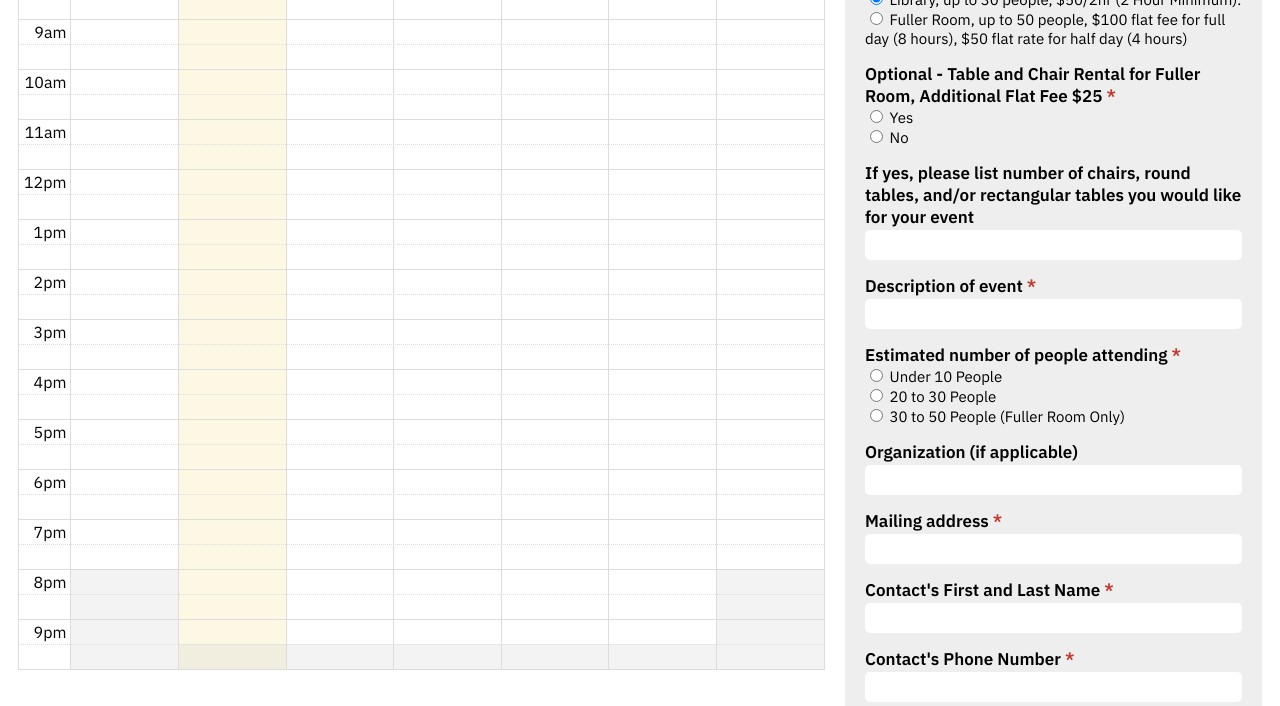
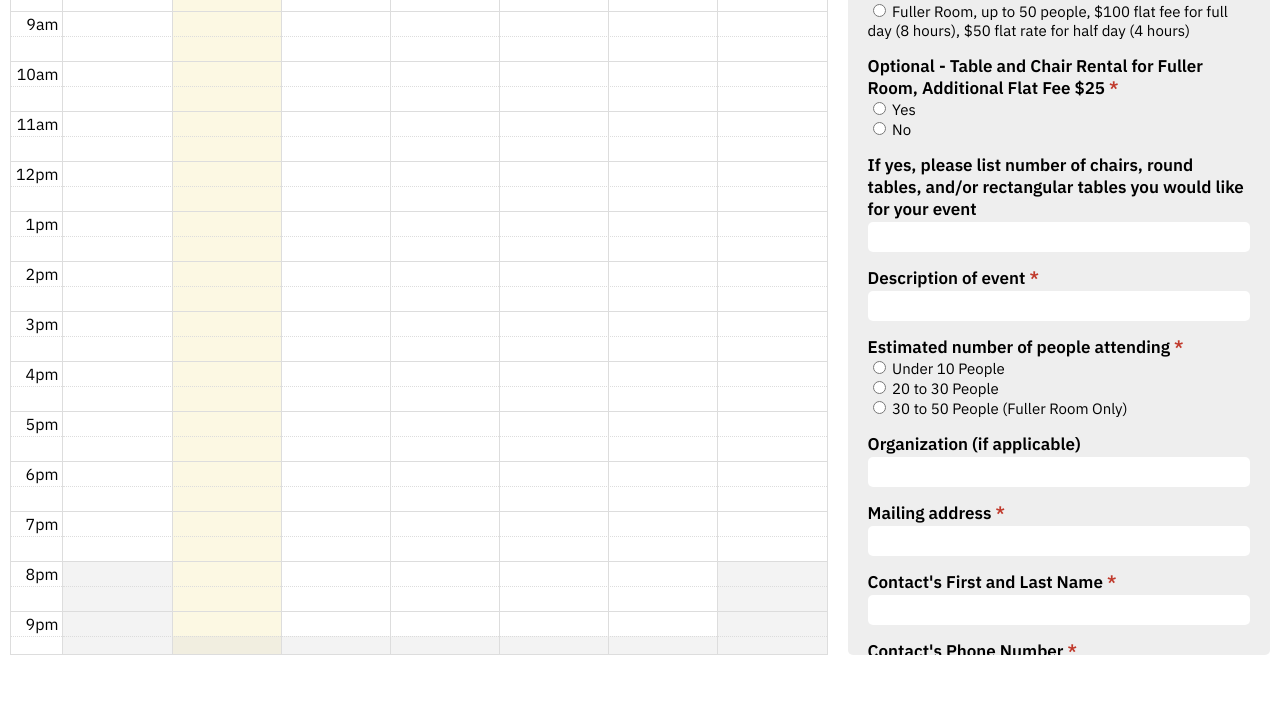
Before and after one commit to jeffreyshen19/Code-For-Good-2020, a plain HTML site: page index.html in a window 1280 px wide. Shown: the part 135-841 px from the top of the page. After the commit the page ends 800 px from the top, so only its background shows below. Drawn offline with Linux system fonts and the light colour scheme.

Commit message:
standardize heights

```diff
--- a/assets/css/main.css
+++ b/assets/css/main.css
@@ -1,9 +1,11 @@
 body{
     font-family: "IBM Plex Sans";
+    margin: 0;
 }
 
 #calendar-container{
     display: flex;
+    height: calc(100vh - 20px);
 }
 
 #calendar-container > div{
@@ -21,6 +23,8 @@ body{
     padding: 0 20px 15px;
     box-sizing: border-box;
     font-size: 15px;
+    height: 100%;
+    overflow-y: scroll;
 }
 
 #calendar-container #form.right .label{
--- a/assets/js/main.js
+++ b/assets/js/main.js
@@ -51,7 +51,7 @@ function generateCalendar(){
         minTime: "08:00",
         maxTime: "22:00",
         timeZone: 'America/New_York',
-        height: "auto",
+        height: "parent",
         allDaySlot: false,
         nowIndicator: true, //Show current time
         businessHours: availability[roomSelected] //get availability, based on the room selected;
```
